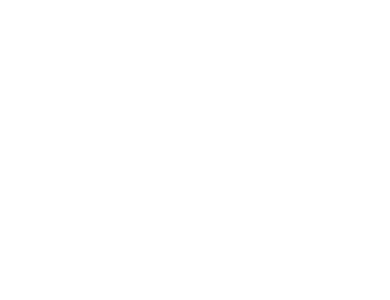
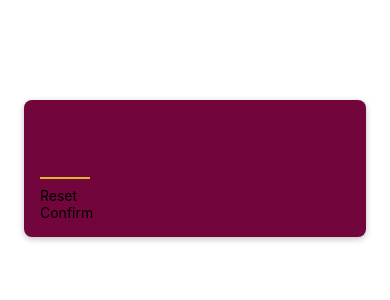
Before and after one commit to aviveravin/GuessMyNumberGame, a React Native app: screen / in a window 390 px wide. Shown: the top 300 px of the page. Built offline with nearby package versions, Linux system fonts and the light colour scheme.

Commit message:
added style to input container

```diff
--- a/components/PrimaryButton.js
+++ b/components/PrimaryButton.js
@@ -1,10 +1,12 @@
-import { View, Text } from "react-native";
+import { View, Text, Pressable } from "react-native";
 
-function PrimaryButton({ chirdren }) {
+function PrimaryButton({ children }) {
   return (
-    <View>
-      <Text>{chirdren}</Text>
-    </View>
+    <Pressable>
+      <View>
+        <Text>{children}</Text>
+      </View>
+    </Pressable>
   );
 }
 
--- a/screens/StartGameScreen.js
+++ b/screens/StartGameScreen.js
@@ -1,10 +1,14 @@
-import { TextInput, View } from "react-native";
+import { TextInput, View, StyleSheet, Text } from "react-native";
 import PrimaryButton from "../components/PrimaryButton";
 
 function StartGameScreen() {
   return (
-    <View>
-      <TextInput />
+    <View style={styles.inputContainer}>
+      <TextInput
+        style={styles.numberInput}
+        maxLength={2}
+        keyboardType="number-pad"
+      />
       <PrimaryButton>Reset</PrimaryButton>
       <PrimaryButton>Confirm</PrimaryButton>
     </View>
@@ -12,3 +16,30 @@
 }
 
 export default StartGameScreen;
+
+const styles = StyleSheet.create({
+  inputContainer: {
+    marginTop: 100,
+    marginHorizontal: 24,
+    padding: 16,
+    backgroundColor: "#72063c",
+    borderRadius: 8,
+    elevation: 4,
+    //To add shadow in iOs
+    shadowColor: "black",
+    shadowOffset: { width: 0, height: 2 },
+    shadowRadius: 6,
+    shadowOpacity: 0.25,
+  },
+  numberInput: {
+    height: 55,
+    width: 50,
+    fontSize: 32,
+    borderBottomColor: "#ddb52f",
+    borderBottomWidth: 2,
+    color: "#ddb52f",
+    marginVertical: 8,
+    fontWeight: "bold",
+    textAlign: "center",
+  },
+});
```
